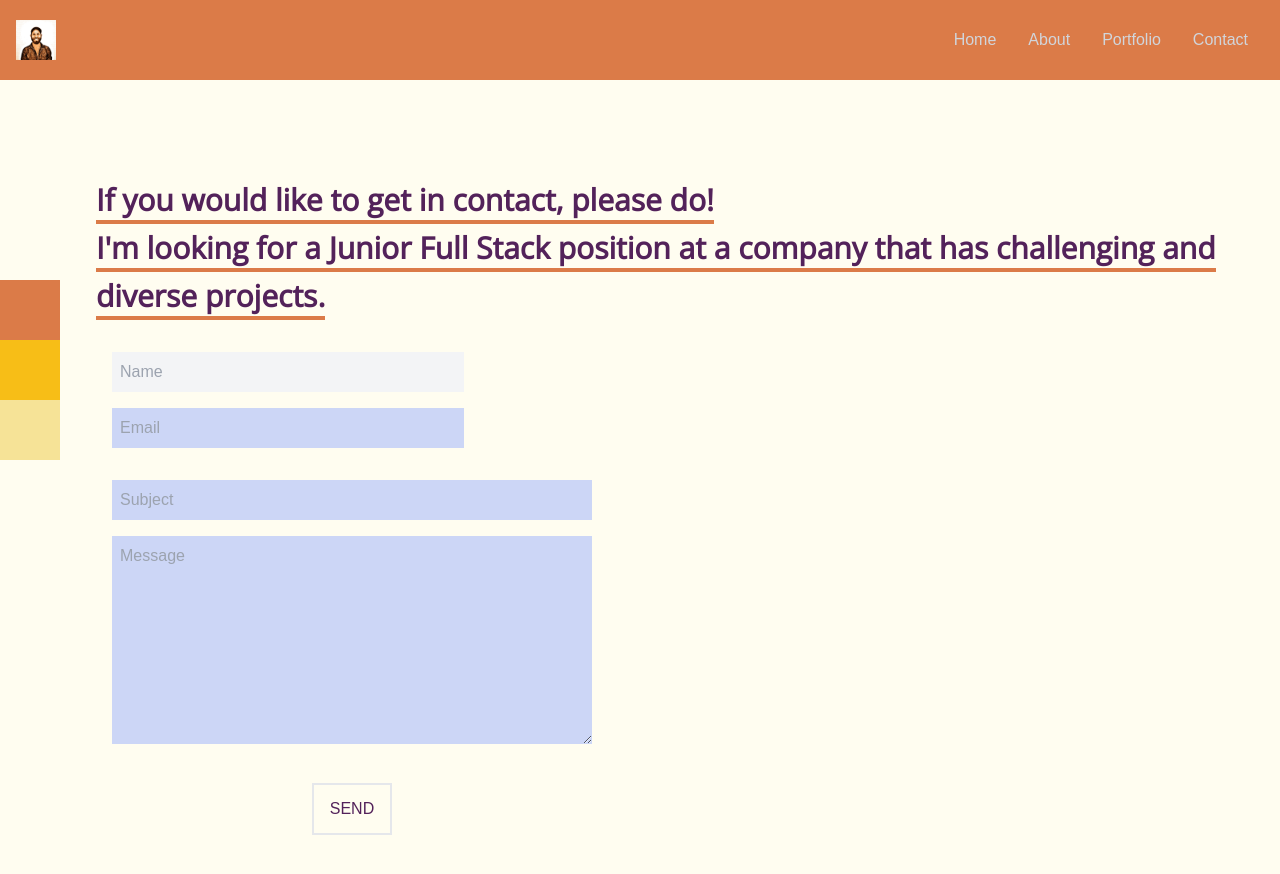
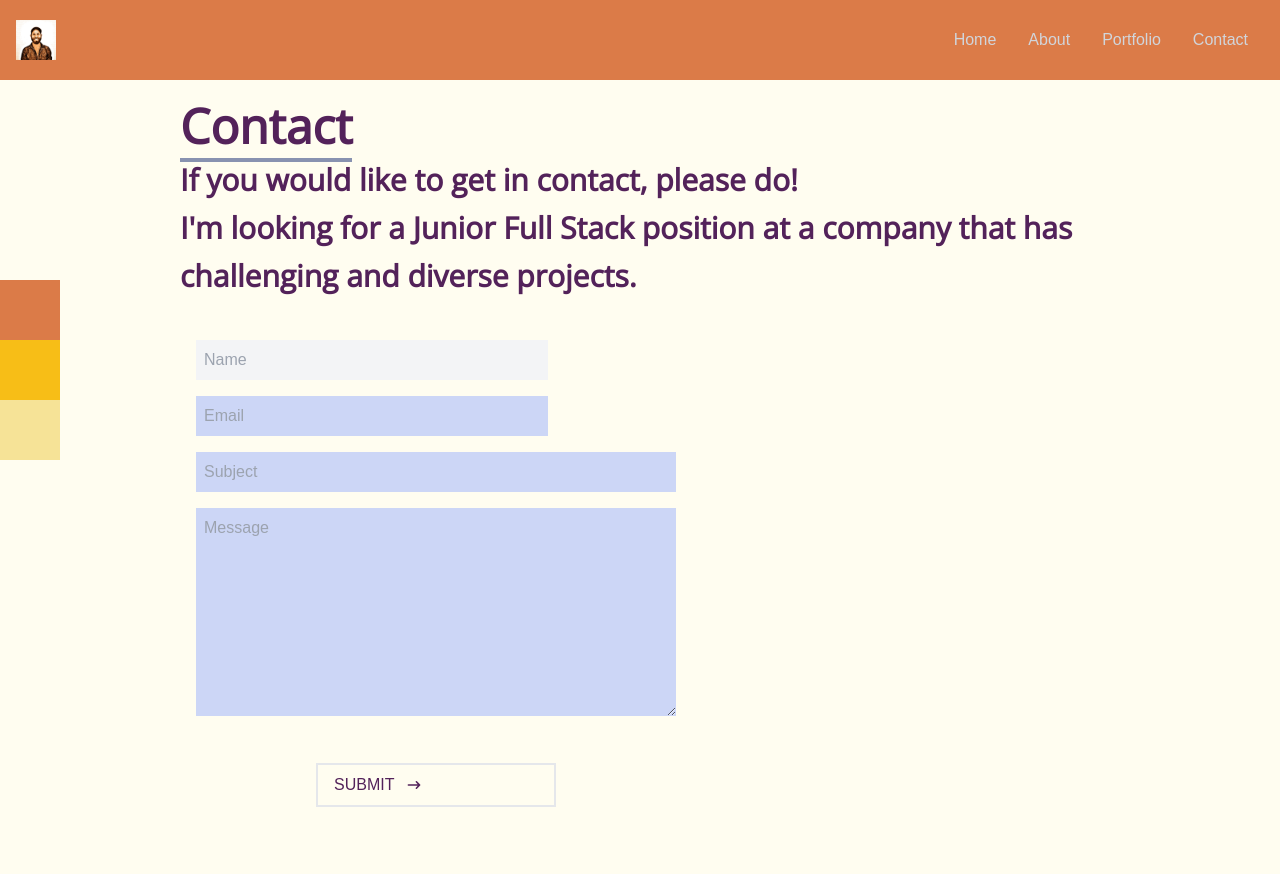
Before and after one commit to Emperor-Jarlemagne/SequelInjection2-Boogaloo, a React (Create React App) app in the folder portfoliosite/portfoliosite/: page /contact in a window 1280 px wide. Shown: the top 874 px of the page. After the commit the page ends 839 px from the top, so only its background shows below. Built offline with nearby package versions, Linux system fonts and the light colour scheme; a web font is replaced by a local one.

Commit message:
Design changes! text and layout

```diff
--- a/portfoliosite/portfoliosite/src/components/about.js
+++ b/portfoliosite/portfoliosite/src/components/about.js
@@ -1,4 +1,4 @@
-import React from 'react'
+import React, {useState, useEffect} from 'react'
 import {
   faCss3,
   faGitAlt,
@@ -14,8 +14,17 @@ import { FontAwesomeIcon } from '@fortawesome/react-fontawesome'
 import PropTypes from 'prop-types'
 import { motion } from 'framer-motion'
 import pageVariants from './routetransitions'
+import AnimatedLetters from './letters'
 
 const About = ({ isMobileOpen }) => {
+  const [letterClass, setLetterClass] = useState('text-animate')
+
+  useEffect(() => {
+    const timer = setTimeout(() => {
+      setLetterClass('text-animate-hover')
+    }, 500)
+    return () => clearTimeout(timer)
+  }, [])
 
   return (
       <motion.div
@@ -29,11 +38,13 @@ const About = ({ isMobileOpen }) => {
         exit="exit">
         <div className='flex flex-col justify-center items-center w-full h-full'>
         <div className='max-w-[1000px] w-full grid grid-cols-2 gap-8'>
-          <div className='sm:text-right pb-8 pl-4'>
-            <p className='text-4xl font-bold inline border-b-4 border-[#8892b0]'>
-              About Me
-            </p>
-          <h1 className="my-4">
+          <div className='sm:text-right pb-8 pl-4 leading-3'>
+            <h1 className='text-3xl sm:text-5xl font-bold inline border-b-4 border-[#8892b0]'>
+              <AnimatedLetters
+                  letterClass={letterClass}
+                  strArray={'About Me'.split('')}
+                  idx={15}
+                />
           </h1>
           <p>
             I&apos;m a Jr. Full Stack Developer!
--- a/portfoliosite/portfoliosite/src/components/contact.js
+++ b/portfoliosite/portfoliosite/src/components/contact.js
@@ -1,11 +1,21 @@
-import React, { useRef } from 'react'
+import React, { useState, useEffect, useRef } from 'react'
 import emailjs from 'emailjs-com'
 import { ToastContainer, toast } from 'react-toastify'
 import 'react-toastify/dist/ReactToastify.css'
 import { motion } from 'framer-motion'
 import pageVariants from './routetransitions'
+import AnimatedLetters from './letters'
+import { HiArrowNarrowRight } from 'react-icons/hi'
 
 const Contact = () => {
+  const [letterClass, setLetterClass] = useState('text-animate')
+
+  useEffect(() => {
+    const timer = setTimeout(() => {
+      setLetterClass('text-animate-hover')
+    }, 500)
+    return () => clearTimeout(timer)
+  }, [])
   const form = useRef()
   const sendEmail = (e) => {
     e.preventDefault()
@@ -65,14 +75,22 @@ const Contact = () => {
       id="contact"
       name="contact"
       key="contact"
-      className="w-full h-full flex justify-center items-center p-4 bg-[#fffdf0]"
+      className="w-full h-full bg-[#fffdf0] pt-16"
       variants={pageVariants.RouteTransition}
       initial="initial"
       animate="animate"
       exit="exit">
-      <div className="contact-container">
-        <div className="ml-20 mr-10">
-          <p className="text-3xl font-bold inline border-b-4 border-[#db7b48] text-[#53225a] leading-3">
+      <div className="ml-40 mr-20 mt-8 flex justify-center items-center">
+        <div className="max-w-[1000px] w-full">
+        <h1 className='text-3xl sm:text-5xl font-bold inline border-b-4 border-[#8892b0]'>
+              <AnimatedLetters
+                  letterClass={letterClass}
+                  strArray={'Contact'.split('')}
+                  idx={15}
+                />
+          </h1>
+          <br />
+          <p className="text-3xl font-bold text-[#53225a] leading-3">
             If you would like to get in contact, please do! <br />
             I&apos;m looking for a Junior Full Stack position at a company
             that has challenging and diverse projects.
@@ -89,14 +107,14 @@ const Contact = () => {
                     type="text"
                     name="name"
                     required
-                    className="p-2 bg-gray-100 outline-none w-full"/>
+                    className="my-2 p-2 bg-gray-100 outline-none w-full"/>
                 </li>
                 <li className="w-3/4">
                   <input
                     placeholder="Email"
                     type="email"
                     name="email"
-                    className="my-4 p-2 bg-[#ccd6f6] outline-none w-full"
+                    className="my-2 p-2 bg-[#ccd6f6] outline-none w-full"
                     required
                   />
                 </li>
@@ -105,7 +123,7 @@ const Contact = () => {
                     placeholder="Subject"
                     type="text"
                     name="subject"
-                    className="my-4 p-2 bg-[#ccd6f6] outline-none w-full md:w-7/8"
+                    className="my-2 p-2 bg-[#ccd6f6] outline-none w-full md:w-7/8"
                     required
                   />
                 </li>
@@ -113,15 +131,21 @@ const Contact = () => {
                   <textarea
                     placeholder="Message"
                     name="message"
-                    className="bg-[#ccd6f6] p-2 outline-none w-full md:w-7/8"
+                    className="my-2 p-2 bg-[#ccd6f6] outline-none w-full md:w-7/8"
                     required
                     rows="8"
                   ></textarea>
                 </li>
-                <li>
-                  <input type="submit"
-                  className="text-[#53225a] border-2 hover:bg-[#db7b48] hover:border-[#db7b48] px-4 py-3 my-8 mx-auto flex items-center"
-                  value="SEND" />
+                <li className="group">
+                  <button
+                  type="submit"
+                  className="px-4 py-2 my-8 w-[50%] mx-auto flex text-center items-center text-[#53225a] border-2 hover:bg-[#db7b48] hover:border-[#db7b48] hover:text-[#53225a]"
+                  value="SEND">
+                    SUBMIT
+                    <span className='group-hover:rotate-90 duration-200'>
+                      <HiArrowNarrowRight className='ml-3 ' />
+                    </span>
+                  </button>
                 </li>
               </ul>
               <ToastContainer />
--- a/portfoliosite/portfoliosite/src/components/home.js
+++ b/portfoliosite/portfoliosite/src/components/home.js
@@ -1,5 +1,5 @@
 import React, { useEffect, useState } from 'react'
-import { Link as NavLink } from 'react-router-dom'
+import { Link } from 'react-router-dom'
 import AnimatedLetters from './letters'
 import { HiArrowNarrowRight } from 'react-icons/hi'
 import PropTypes from 'prop-types'
@@ -29,11 +29,11 @@ const Home = ({ isMobileOpen }) => {
     {/* Main Container */}
     {!isMobileOpen &&
     <div className='max-w-[1000px] ml-20 mr-10 px-8 flex flex-col justify-center h-full text-right'>
-    <h1 className="text-4xl sm:text-7xl font-bold text-[#ccd6f6]">
-    <span className={letterClass}>H</span>
-            <span className={`${letterClass} _12`}>i, </span>
-            <span className={`${letterClass} _13`}>I</span>
-            <span className={`${letterClass} _14`}>&apos;m</span>
+    <h1 className="text-5xl sm:text-8xl font-bold text-[#53225a]">
+        <span className={`${letterClass} text-3xl sm:text-5xl`}>H</span>
+        <span className={`${letterClass} text-3xl sm:text-5xl _12`}>i,&nbsp;</span>
+        <span className={`${letterClass} text-3xl sm:text-5xl _13`}>I</span>
+        <span className={`${letterClass} text-3xl sm:text-5xl _14`}>&apos;m</span>
             <br />
             <AnimatedLetters
               letterClass={letterClass}
@@ -42,17 +42,17 @@ const Home = ({ isMobileOpen }) => {
             />
             <br />
     </h1>
-    <h2 className="text-4xl sm:text-7xl font-bold text-[#8892b0] mb-6">
+    <h3 className="text-3xl sm:text-5xl font-bold text-[#53225a] mb-6">
       This is my portfolio page!
-    </h2>
-    <NavLink
+    </h3>
+    <Link
     to="contact"
     className="text-[#8892b0] group border-2 px-6 py-3 my-2 flex items-center hover:bg-[#db7b48] hover:border-[#db7b48] hover:text-[#53225a]">
       CONTACT ME
     <span className='group-hover:rotate-90 duration-300'>
     <HiArrowNarrowRight className='ml-3 ' />
     </span>
-    </NavLink>
+    </Link>
     </div>
     }
   </motion.div>
--- a/portfoliosite/portfoliosite/src/components/portfolio.js
+++ b/portfoliosite/portfoliosite/src/components/portfolio.js
@@ -1,30 +1,43 @@
-import React from 'react'
+import React, {useState, useEffect } from 'react'
 import { data } from '../portfolio/examples'
 import LazyLoad from 'react-lazy-load'
 import { motion } from 'framer-motion'
 import pageVariants from './routetransitions'
+import AnimatedLetters from './letters'
 
 const Portfolio = () => {
   const project = data
+  const [letterClass, setLetterClass] = useState('text-animate')
+
+  useEffect(() => {
+    const timer = setTimeout(() => {
+      setLetterClass('text-animate-hover')
+    }, 500)
+    return () => clearTimeout(timer)
+  }, [])
 
   return (
       <motion.div
       id='portfolio'
       name='portfolio'
       key="portfolio"
-      className='w-full min-h-full bg-[#fffdf0] text-[#53225a] pt-16'
+      className='w-full min-h-full bg-[#fffdf0] text-[#53225a] pt-8'
       variants={pageVariants.RouteTransition}
       initial="initial"
       animate="animate"
       exit="exit">
-      <div className='max-w-[1000px] mx-auto p-4 flex flex-col justify-center w-full h-full'>
-        <div className='pb-8'>
-          <p className='text-4xl font-bold inline border-b-4 text-gray-300 border-[#db7b48]'>
-          </p>
-          <h1 className='text-4xl font-bold py-6 border-b-4 border-[#8892b0]'>Portfolio</h1>
+      <div className='py-12 px-4 ml-20 mr-10 p-4 flex flex-col justify-center min-h-screen'>
+        <div className='sm:text-right pb-8 pt-6 leading-3'>
+        <h1 className='text-3xl sm:text-5xl font-bold inline-flex border-b-4 border-[#8892b0] w-full'>
+              <AnimatedLetters
+                  letterClass={letterClass}
+                  strArray={'Portfolio'.split('')}
+                  idx={15}
+                />
+          </h1>
         </div>
 {/* container for projects */}
-        <div className="grid sm:grid-cols-2 md:grid-cols-3 gap-16 pb-20">
+        <div className="grid sm:grid-cols-2 md:grid-cols-3 gap-16 pb-20 max-w-7xl mx-auto">
 {/* Grid Item */}
           {project.map((item, index) => (
   <LazyLoad key={index} className="" height={200} once>
```
